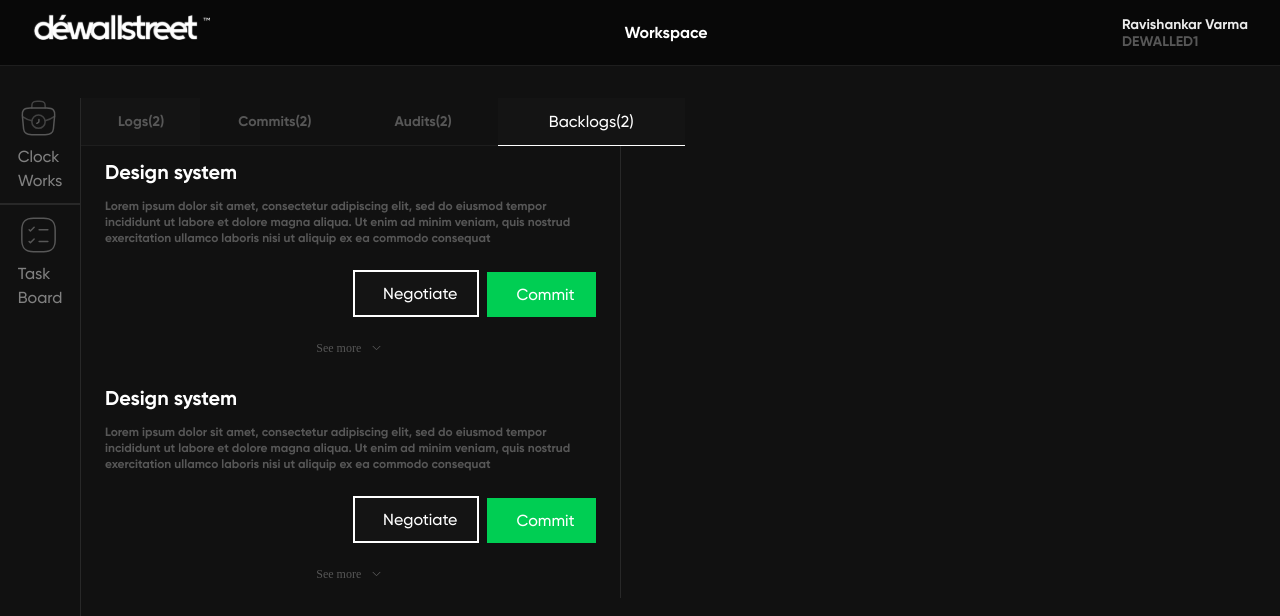
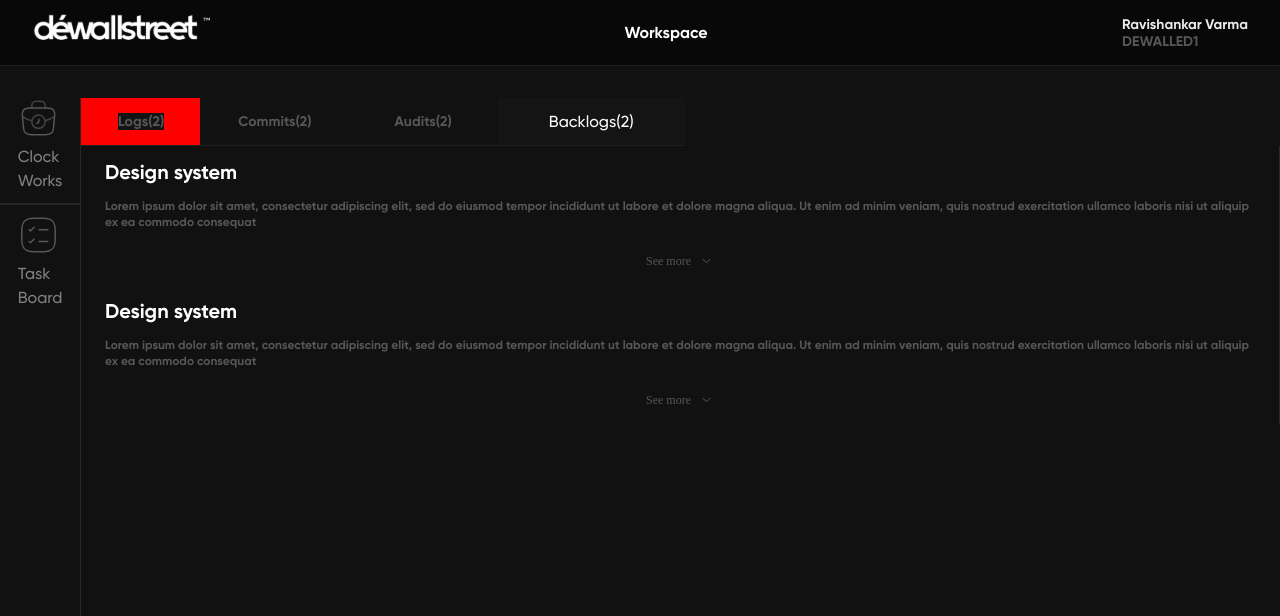
Before and after one commit to chieftain-defutura/Dewallstreet-Timesheet, a React (Vite) app: page /Taskpage/log in a window 1280 px wide. Shown: the top 616 px of the page. Built offline with nearby package versions, Linux system fonts and the light colour scheme.

Commit message:
chore:push header

```diff
--- a/src/App.jsx
+++ b/src/App.jsx
@@ -22,9 +22,9 @@ function App() {
         <Route path="/" element={<Login />} />
         <Route path="/home" element={<Homepage />} />
         <Route path="/Taskpage" element={<Taskpage />} />
-        <Route path="/Taskpage/backlog" element={<Backlog />} />
-        <Route path="/Taskpage/log" element={<Logboard />} />
-        <Route path="/Taskpage/commit" element={<Commitboard />} />
+        <Route path="/Taskpage/:path" element={<Backlog />} />
+        <Route path="/Taskpage/:path" element={<Logboard />} />
+        <Route path="/Taskpage/:path" element={<Commitboard />} />
       </Routes>
     </>
   );
--- a/src/components/Taskboard/Backlogs/Backlogs.css
+++ b/src/components/Taskboard/Backlogs/Backlogs.css
@@ -22,7 +22,7 @@
   flex-direction: column;
   padding: 16px 24px;
   gap: 24px;
-  width: 45%;
+  /* width: 45%; */
 }
 .task_title {
   display: flex;
@@ -40,7 +40,7 @@
   padding: 16px 51px;
   justify-content: center;
   align-items: center;
-  border-bottom: 1px solid var(--canvas, #fff);
+  /* border-bottom: 1px solid var(--canvas, #fff); */
   background: #141414;
 }
 .backlog_link > a {
--- a/src/components/Taskboard/Backlogs/Backlogs.jsx
+++ b/src/components/Taskboard/Backlogs/Backlogs.jsx
@@ -6,6 +6,7 @@ import "./backlogs.css";
 import { Backloglist } from "./Backlog";
 import { Link } from "react-router-dom";
 import Seemore from "../../see more/seemore";
+import TaskHeader from "../Taskheader";
 
 export const Backlogdesign = () => {
   const RenderBacklogdesign = Backloglist.map((Designtype, i) => {
@@ -13,29 +14,7 @@ export const Backlogdesign = () => {
   });
   return (
     <React.Fragment>
-      <div className="logs_main">
-        <div className="design_links">
-          <Link to="/Taskpage/log">
-            <div className="log_link">
-              <a>Logs(2)</a>
-            </div>
-          </Link>
-          <Link to="/Taskpage/commit">
-            <div className="commit_link">
-              <a>Commits(2)</a>
-            </div>
-          </Link>
-          <div className="audits_link">
-            <a>Audits(2)</a>
-          </div>
-          <Link to="/Taskpage/backlog">
-            <div className="backlog_link">
-              <a>Backlogs(2)</a>
-            </div>
-          </Link>
-        </div>
-        <div>{RenderBacklogdesign}</div>
-      </div>
+      <TaskHeader Renderdesign={RenderBacklogdesign} />
     </React.Fragment>
   );
 };
--- a/src/components/Taskboard/Commits/commits.css
+++ b/src/components/Taskboard/Commits/commits.css
@@ -22,7 +22,6 @@
   flex-direction: column;
   padding: 16px 24px;
   gap: 24px;
-  width: 45%;
 }
 .task_title {
   display: flex;
--- a/src/components/Taskboard/Log/Logs.css
+++ b/src/components/Taskboard/Log/Logs.css
@@ -62,6 +62,7 @@
   flex-direction: column;
   padding: 16px 24px;
   gap: 24px;
+  /* width: 552px; */
 }
 
 .task_title > h1 {
@@ -108,6 +109,9 @@
   font-style: normal;
   font-weight: 500;
   line-height: 16px;
+}
+.logsempty {
+  color: white;
 }
 */ .day_time {
   display: flex;
@@ -248,4 +252,5 @@
 .confirm_button {
   width: 100%;
 }
+
 /* >>>>>>> 107d607dab7597ef0d9743fe5811ccdedc2116f6 */
--- a/src/components/Taskboard/Log/Logs.jsx
+++ b/src/components/Taskboard/Log/Logs.jsx
@@ -10,40 +10,20 @@ import { Designlist } from "./Logos";
 import "./Logs.css";
 import Seeless from "../../see more/seemore";
 import Button from "../../Button";
-
+0;
 import { Link } from "react-router-dom";
 import LayoutModal from "../../Modal/Modal";
 import Toasts from "../../Toasts";
-
+import { useLocation } from "react-router-dom";
+import TaskHeader from "../Taskheader";
 const Designpage = () => {
+  const [Tasktoggle, setTasktoggle] = useState("logs");
   const RenderDesignpage = Designlist.map((Designtype, i) => {
     return <DesignContent key={i} data={Designtype} />;
   });
   return (
     <React.Fragment>
-      <div className="logs_main">
-        <div className="design_links">
-          <Link to="/Taskpage/log">
-            <div className="log_link">
-              <a>Logs(2)</a>
-            </div>
-          </Link>
-          <Link to="/Taskpage/commit">
-            <div className="commit_link">
-              <a>Commits(2)</a>
-            </div>
-          </Link>
-          <div className="audits_link">
-            <a>Audits(2)</a>
-          </div>
-          <Link to="/Taskpage/backlog">
-            <div className="backlog_link">
-              <a>Backlogs(2)</a>
-            </div>
-          </Link>
-        </div>
-        <div>{RenderDesignpage}</div>
-      </div>
+      <TaskHeader Renderdesign={RenderDesignpage} />
     </React.Fragment>
   );
 };
@@ -132,8 +112,7 @@ const DesignContent = ({ data }) => {
             ) : (
               <div
                 onClick={() => setToastopen(true)}
-                className="confirm_button"
-              >
+                className="confirm_button">
                 <Button variant="primary" size="large">
                   Confirm
                 </Button>
--- /dev/null
+++ b/src/components/Taskboard/Taskheader/index.jsx
@@ -0,0 +1,68 @@
+/** @format */
+
+import React from "react";
+import { Link } from "react-router-dom";
+import { useParams } from "react-router-dom";
+
+const TaskHeader = ({ Renderdesign }) => {
+  const { path } = useParams();
+  console.log(path);
+  return (
+    <div className="logs_main">
+      <div className="design_links">
+        {path === "log" ? (
+          <Link to="/Taskpage/log">
+            <div className="log_link" style={{ background: "red" }}>
+              <a>Logs(2)</a>
+            </div>
+          </Link>
+        ) : (
+          <Link to="/Taskpage/log">
+            <div className="log_link">
+              <a>Logs(2)</a>
+            </div>
+          </Link>
+        )}
+        {path === "commit" ? (
+          <Link to="/Taskpage/commit">
+            <div className="commit_link" style={{ background: "red" }}>
+              <a>Commits(2)</a>
+            </div>
+          </Link>
+        ) : (
+          <Link to="/Taskpage/commit">
+            <div className="commit_link">
+              <a>Commits(2)</a>
+            </div>
+          </Link>
+        )}
+
+        {path === "audits" ? (
+          <div className="audits_link" style={{ background: "red" }}>
+            <a>Audits(2)</a>
+          </div>
+        ) : (
+          <div className="audits_link">
+            <a>Audits(2)</a>
+          </div>
+        )}
+
+        {path === "backlog" ? (
+          <Link to="/Taskpage/backlog">
+            <div className="backlog_link" style={{ background: "red" }}>
+              <a>Backlogs(2)</a>
+            </div>
+          </Link>
+        ) : (
+          <Link to="/Taskpage/backlog">
+            <div className="backlog_link">
+              <a>Backlogs(2)</a>
+            </div>
+          </Link>
+        )}
+      </div>
+      <div>{Renderdesign}</div>
+    </div>
+  );
+};
+export default TaskHeader;
```
Also changed, not shown: src/components/Taskboard/Commits/commits.jsx (+4 -23 lines).
